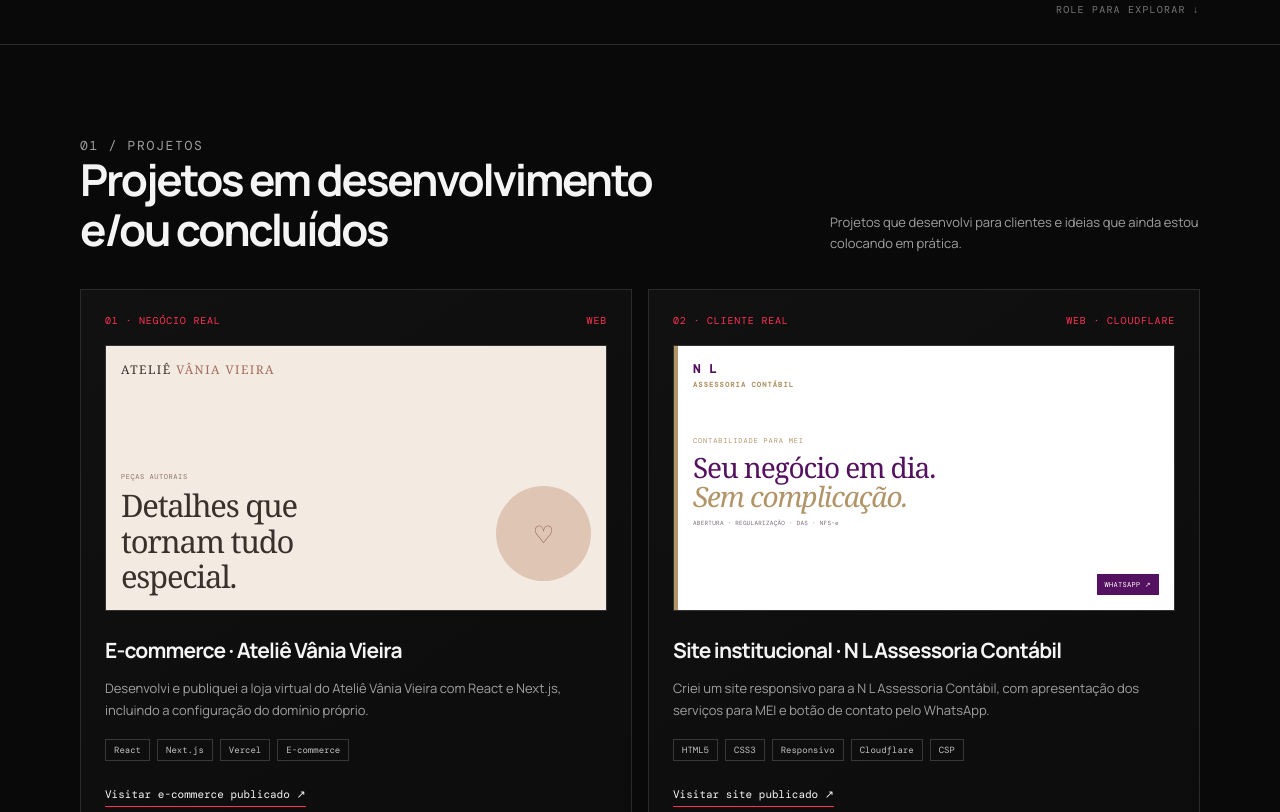
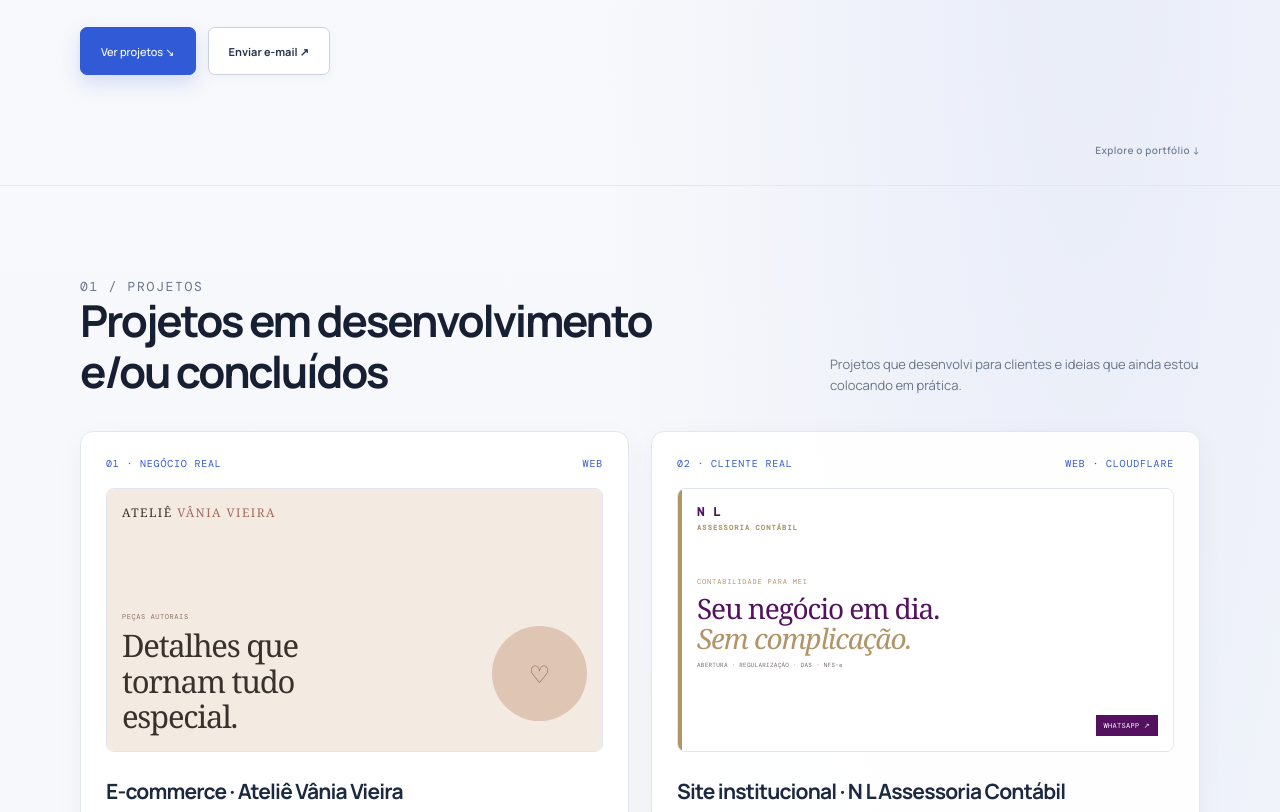
Before and after one commit to oKhristopher/oKhristopher.github.io, a plain HTML site: page index.html in a window 1280 px wide. Shown: the part 676-1488 px from the top of the page. Drawn offline with nearby package versions, Linux system fonts and the light colour scheme.

Commit message:
Modernizar portfólio com identidade clara e animações de rolagem

```diff
--- a/index.html
+++ b/index.html
@@ -3,14 +3,14 @@
 <head>
 <meta charset="utf-8">
 <meta name="viewport" content="width=device-width, initial-scale=1, viewport-fit=cover">
-<meta name="theme-color" content="#090909">
+<meta name="theme-color" content="#f5f7fa">
 <meta name="description" content="Portfólio de Khristopher Vasconcellos Vieira. Suporte técnico, SAP Business One, desenvolvimento web e automação.">
 <title>Khristopher Vasconcellos Vieira | Portfólio</title>
 <link rel="preconnect" href="https://fonts.googleapis.com">
 <link rel="preconnect" href="https://fonts.gstatic.com" crossorigin>
 <link href="https://fonts.googleapis.com/css2?family=DM+Mono:wght@400;500&family=Manrope:wght@400;500;600;700;800&display=swap" rel="stylesheet">
 <style>
-:root{color-scheme:dark;--bg:#090909;--panel:#111;--line:#2b2b2b;--text:#f4f4f4;--muted:#a0a0a0;--red:#ff3153;--mono:"DM Mono",monospace;--sans:"Manrope",Arial,sans-serif}
+:root{color-scheme:light;--bg:#f5f7fa;--panel:#ffffff;--line:#e3e7ee;--text:#172033;--muted:#647084;--red:#315bd6;--mono:"DM Mono",monospace;--sans:"Manrope",Arial,sans-serif}
 *{box-sizing:border-box;margin:0;padding:0}
 html{scroll-behavior:smooth;scroll-padding-top:90px;-webkit-text-size-adjust:100%;text-size-adjust:100%}
 body{background:var(--bg);color:var(--text);font-family:var(--sans);line-height:1.65;min-height:100vh;min-height:100svh;-webkit-font-smoothing:antialiased}
@@ -61,13 +61,40 @@ footer{border-top:1px solid var(--line);padding:22px 0 calc(22px + env(safe-area
 @media(max-width:760px){.wrap{width:calc(100% - 38px)}.nav{min-height:62px;align-items:flex-start;padding:17px 0}.nav-links{gap:12px;overflow-x:auto;max-width:72%;scrollbar-width:none}.nav-links::-webkit-scrollbar{display:none}.nav-links a{font-size:9px;white-space:nowrap}.hero{min-height:calc(86svh - 62px);padding:76px 0 80px}.hero h1{font-size:clamp(43px,12vw,76px)}.hero-copy{font-size:14px}.scroll-note{right:0;bottom:20px}.content-section{padding:65px 0!important}.section-head{display:block}.section-head p{margin-top:12px}.projects{grid-template-columns:minmax(0,1fr)}.card{padding:18px}.store-content strong{font-size:clamp(22px,8vw,34px)}.skills{grid-template-columns:minmax(0,1fr)}.skill,.skill:nth-child(even){padding:15px 0;border-left:0}.timeline-item{grid-template-columns:1fr;gap:8px}.about-grid{grid-template-columns:1fr;gap:20px}.resume-box{align-items:flex-start;flex-direction:column;padding:20px}.resume-actions{width:100%}.resume-actions .btn{flex:1}.contact-links{gap:15px}footer{font-size:9px}}
 @media(max-width:360px){.wrap{width:calc(100% - 28px)}.nav-links{gap:9px;max-width:69%}.nav-links a{font-size:8px}.hero h1{font-size:41px}.card{padding:14px}.btn{padding:0 12px;font-size:10px}}
 @media(prefers-reduced-motion:reduce){html{scroll-behavior:auto!important}*,*::before,*::after{animation:none!important;transition:none!important;scroll-behavior:auto!important}.reveal{opacity:1!important;transform:none!important}.intro{display:none!important}}
+
+body{background:var(--bg);background-image:radial-gradient(ellipse at 85% 8%,rgba(49,91,214,.08),transparent 32%),linear-gradient(180deg,#f8f9fc 0%,#f3f5f9 100%)}
+header{background:rgba(255,255,255,.9);border-bottom:1px solid #dce2ec;box-shadow:0 4px 22px rgba(22,34,56,.035)}
+.logo{color:#172033}.logo span{color:var(--red)}.nav-links a{color:#667187}.nav-links a:hover{color:#2449b7}
+.hero{min-height:calc(82svh - 72px);padding-top:110px;padding-bottom:110px}
+.hero:before{content:"";position:absolute;right:2%;top:22%;width:clamp(170px,28vw,360px);aspect-ratio:1;border:1px solid rgba(49,91,214,.12);border-radius:50%;box-shadow:0 0 0 32px rgba(49,91,214,.025),0 0 0 64px rgba(49,91,214,.018);pointer-events:none}
+.eyebrow,.section-kicker{color:#315bd6}.hero h1{position:relative;color:#172033;max-width:900px;letter-spacing:-.07em}.hero h1 span{color:#65738d}.hero-copy{color:#58657a;max-width:620px}
+.btn{border:1px solid #cbd3e1;color:#26344d;background:#fff;border-radius:7px;min-height:48px;padding-inline:20px;font-family:var(--sans);font-weight:700;letter-spacing:0;box-shadow:0 3px 10px rgba(22,34,56,.035)}
+.btn.primary{background:#315bd6;border-color:#315bd6;color:#fff;box-shadow:0 8px 20px rgba(49,91,214,.18)}
+.btn:hover{border-color:#315bd6;color:#2449b7;transform:translateY(-2px)}.btn.primary:hover{background:#2449b7;color:#fff}
+.scroll-note{color:#718098;font-family:var(--sans);font-weight:600;letter-spacing:.04em;text-transform:none}
+section.content-section{border-top:1px solid #e1e6ef}.section-head h2{color:#172033}.section-head p{color:#68758a}
+.projects{gap:22px}.card{background:rgba(255,255,255,.96);border:1px solid #e1e6ef;border-radius:13px;padding:25px;box-shadow:0 8px 28px rgba(28,43,70,.045);transition:transform .28s ease,box-shadow .28s ease,border-color .28s ease}
+.card:hover{transform:translateY(-5px);border-color:#c7d3ee;box-shadow:0 18px 38px rgba(28,43,70,.09)}
+.card-top{color:#315bd6}.preview{border:1px solid #e0e5ed;border-radius:8px}.card h3{color:#1c2940}.card p{color:#667287}
+.tags span{border:1px solid #e1e6ef;background:#f7f8fb;color:#59667b;border-radius:4px}
+.card-link{color:#294fbf;border-bottom-color:#9aafe9;font-family:var(--sans);font-weight:700;font-size:12px}.card-link:hover{color:#173a9c}.note{color:#778399!important}
+.skills{border-top-color:#dce2ec}.skill{border-bottom-color:#dce2ec}.skill:nth-child(even){border-left-color:#dce2ec}.skill .num{color:#315bd6}.skill strong{color:#27344b}
+.timeline{border-top-color:#dce2ec}.timeline-item{border-bottom-color:#dce2ec}.timeline-meta{color:#315bd6}.timeline-item h3{color:#1e2b42}.timeline-item p,.about-copy p{color:#657187}
+.about-grid h2{color:#172033}.resume-box{background:#fff;border:1px solid #dfe5ef;border-radius:12px;box-shadow:0 8px 28px rgba(28,43,70,.045)}
+.resume-box h3{color:#1b2940}.resume-box p{color:#68758a}.contact-title{color:#172033}.contact-title span{color:#315bd6}.contact-copy{color:#657187}
+.contact-links a{color:#30415f;border-bottom-color:#cbd4e3;font-family:var(--sans);font-weight:700}.contact-links a:hover{border-color:#315bd6;color:#315bd6}
+footer{border-top-color:#dce2ec;color:#778399}
+.reveal{opacity:0;transform:translateY(24px);transition:opacity .7s cubic-bezier(.2,.7,.2,1),transform .7s cubic-bezier(.2,.7,.2,1)}
+.reveal.visible{opacity:1;transform:translateY(0)}
+@media(max-width:760px){.hero:before{right:-4%;top:17%;width:170px;opacity:.65}.card{box-shadow:0 5px 20px rgba(28,43,70,.045)}}
+@media(prefers-reduced-motion:reduce){.reveal{opacity:1!important;transform:none!important}.card:hover,.btn:hover{transform:none!important}}
+
 </style>
 </head>
 <body>
-<div class="intro" id="intro" aria-hidden="true"><div class="intro-inner"><div class="intro-k">K</div><div class="intro-rule"></div><div class="intro-name">KHRISTOPHER <span>VASCONCELLOS VIEIRA</span></div></div></div>
 <header><div class="wrap nav"><a class="logo" href="#top">KVV<span>_</span></a><nav class="nav-links" aria-label="Navegação principal"><a href="#projetos">Projetos</a><a href="#competencias">Competências</a><a href="#experiencia">Experiência</a><a href="#sobre">Sobre</a><a href="#contato">Contato</a></nav></div></header>
 <main id="top">
-<section class="hero wrap"><p class="eyebrow">// Suporte técnico · SAP Business One · Araraquara, SP</p><h1>Khristopher<br><span>Vasconcellos Vieira.</span></h1><p class="hero-copy">Atuo com suporte técnico, SAP Business One, administração de usuários e licenças. Também desenvolvo sites e crio pequenas automações para facilitar tarefas do dia a dia.</p><div class="actions"><a class="btn primary" href="#projetos">Ver projetos ↘</a><a class="btn" href="mailto:khristopheer4@gmail.com">Enviar e-mail ↗</a></div><div class="scroll-note">Role para explorar ↓</div></section>
+<section class="hero wrap"><p class="eyebrow">SUPORTE DE TI · SAP BUSINESS ONE · DESENVOLVIMENTO WEB</p><h1>Khristopher<br><span>Vasconcellos Vieira.</span></h1><p class="hero-copy">Atuo com suporte técnico, SAP Business One, administração de usuários e licenças. Também desenvolvo sites e crio pequenas automações para facilitar tarefas do dia a dia.</p><div class="actions"><a class="btn primary" href="#projetos">Ver projetos ↘</a><a class="btn" href="mailto:khristopheer4@gmail.com">Enviar e-mail ↗</a></div><div class="scroll-note">Explore o portfólio <span aria-hidden="true">↓</span></div></section>
 <section class="content-section" id="projetos"><div class="wrap"><div class="section-head"><div><p class="section-kicker">01 / Projetos</p><h2>Projetos em desenvolvimento<br>e/ou concluídos</h2></div><p>Projetos que desenvolvi para clientes e ideias que ainda estou colocando em prática.</p></div><div class="projects">
 <article class="card reveal"><div class="card-top"><span>01 · Negócio real</span><span>Web</span></div><div class="preview" role="img" aria-label="Prévia conceitual do e-commerce Ateliê Vânia Vieira"><div class="preview-store"><div class="store-brand">ATELIÊ <span>VÂNIA VIEIRA</span></div><div class="store-content"><div><small>PEÇAS AUTORAIS</small><strong>Detalhes que<br>tornam tudo<br>especial.</strong></div><div class="bear" aria-hidden="true">♡</div></div></div></div><h3>E-commerce · Ateliê Vânia Vieira</h3><p>Desenvolvi e publiquei a loja virtual do Ateliê Vânia Vieira com React e Next.js, incluindo a configuração do domínio próprio.</p><div class="tags"><span>React</span><span>Next.js</span><span>Vercel</span><span>E-commerce</span></div><a class="card-link" href="https://atelievaniavieira.com.br/" target="_blank" rel="noopener noreferrer">Visitar e-commerce publicado ↗</a><br><a class="card-link" href="https://www.linkedin.com/feed/update/urn:li:activity:7482135290166501377/" target="_blank" rel="noopener noreferrer">Ver publicação no LinkedIn ↗</a></article>
 <article class="card reveal"><div class="card-top"><span>02 · Cliente real</span><span>Web · Cloudflare</span></div><div class="preview" role="img" aria-label="Prévia conceitual do site N L Assessoria Contábil para MEI"><div class="preview-accounting"><div class="accounting-brand">N L <span>ASSESSORIA CONTÁBIL</span></div><div class="accounting-content"><small>CONTABILIDADE PARA MEI</small><strong>Seu negócio em dia.<br><em>Sem complicação.</em></strong><span>ABERTURA · REGULARIZAÇÃO · DAS · NFS-e</span></div><div class="accounting-footer">WHATSAPP ↗</div></div></div><h3>Site institucional · N L Assessoria Contábil</h3><p>Criei um site responsivo para a N L Assessoria Contábil, com apresentação dos serviços para MEI e botão de contato pelo WhatsApp.</p><div class="tags"><span>HTML5</span><span>CSS3</span><span>Responsivo</span><span>Cloudflare</span><span>CSP</span></div><a class="card-link" href="https://nl-assessoria-contabil.contabilidadenl.workers.dev/" target="_blank" rel="noopener noreferrer">Visitar site publicado ↗</a></article>
@@ -87,21 +114,20 @@ footer{border-top:1px solid var(--line);padding:22px 0 calc(22px + env(safe-area
 <noscript><style>.intro{display:none!important}.reveal{opacity:1!important;transform:none!important}</style></noscript>
 <script>
 (function(){
- const intro=document.getElementById('intro');
+ const year=document.getElementById('year');
+ if(year)year.textContent=new Date().getFullYear();
  const reduced=window.matchMedia&&window.matchMedia('(prefers-reduced-motion: reduce)').matches;
- if(intro){
-  if(reduced){intro.remove();}
-  else{
-   document.body.style.overflow='hidden';
-   const finish=()=>{if(!intro.isConnected)return;intro.classList.add('done');document.body.style.overflow='';window.setTimeout(()=>{if(intro.isConnected)intro.remove();},800);};
-   window.setTimeout(finish,1800);
-   window.setTimeout(finish,3500);
-  }
+ const reveals=document.querySelectorAll('.reveal');
+ if(reduced||!('IntersectionObserver' in window)){
+  reveals.forEach(el=>el.classList.add('visible'));
+ }else{
+  const observer=new IntersectionObserver((entries,obs)=>{
+   entries.forEach(entry=>{
+    if(entry.isIntersecting){entry.target.classList.add('visible');obs.unobserve(entry.target);}
+   });
+  },{threshold:.1,rootMargin:'0px 0px -35px 0px'});
+  reveals.forEach((el,index)=>{el.style.transitionDelay=(index%2)*90+'ms';observer.observe(el);});
  }
- const year=document.getElementById('year');if(year)year.textContent=new Date().getFullYear();
- const reveals=document.querySelectorAll('.reveal');
- if(reduced||!('IntersectionObserver' in window)){reveals.forEach(el=>el.classList.add('visible'));}
- else{const observer=new IntersectionObserver((entries,obs)=>{entries.forEach(entry=>{if(entry.isIntersecting){entry.target.classList.add('visible');obs.unobserve(entry.target);}});},{threshold:.08});reveals.forEach(el=>observer.observe(el));}
 })();
 </script>
 </body>
```
